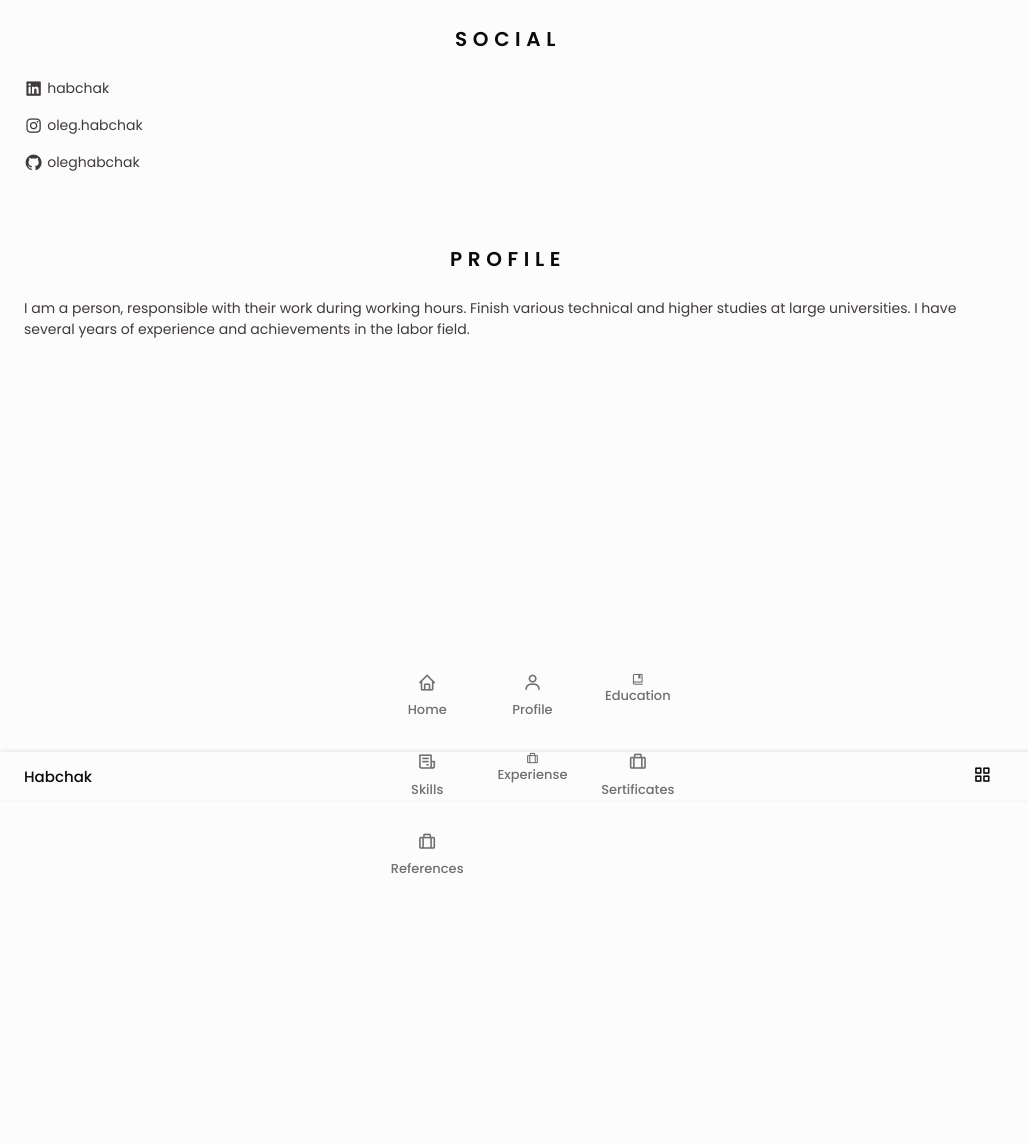
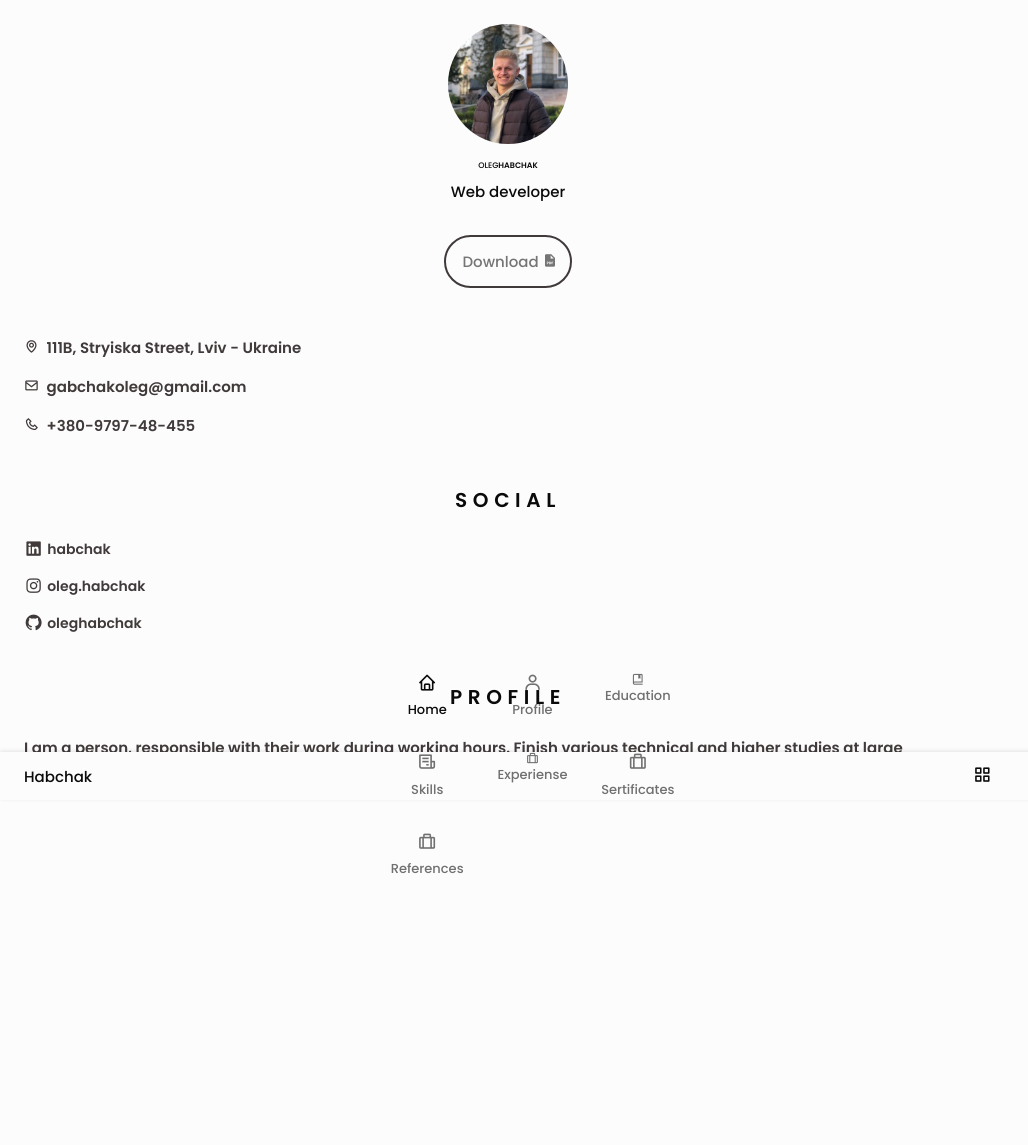
Before and after one commit to oleghabchak/Resume, a website: page index.html in a window 1280 px wide. Shown: the whole page, without its empty margins (0-1028 px from the left). Before the commit the page ends 800 px from the top, so only its background shows below. Drawn offline with nearby package versions, Linux system fonts and the light colour scheme.

```diff
--- a/css/styles.css
+++ b/css/styles.css
@@ -87,7 +87,7 @@
 }
 
 img {
-  min-width: 100%;
+  max-width: 100%;
   height: auto;
 }
 
@@ -202,6 +202,50 @@
 }
 
 /*========== HOME ==========*/
+.home{
+  position: relative;
+}
+
+.home__container{
+  gap: 3rem;
+}
+
+.home__data{
+  gap: .5rem;
+  text-align: center;
+}
+
+.home__img{
+  width: 120px;
+  height: 120px;
+  border-radius: 50%;
+  justify-self: center;
+  margin-bottom: var(--mb-1);
+
+}
+
+.home__title{
+  font-size: var(--mb-1);
+}
+
+.home__profession{
+  font-size: var(--normal-font-size);
+  margin-bottom: var(--mb-1);
+}
+
+.home__address{
+gap: 1rem;
+}
+
+.home__informatoin{
+  display: flex;
+  align-items: center;
+  font-size: var(--small-font-size);
+}
+.home__icon{
+  font-style: 1.2rem;
+  margin-right: .25rem;
+}
 
 
 /*========== SOCIAL ==========*/
@@ -224,6 +268,21 @@
 .social__icon{
   font-size: 1.2rem;
   margin-right: .25rem;
+}
+
+.home__button-movil{
+  display: inline-block;
+  border: 2px solid var(--text-color);
+  padding: 0.8rem 0.5rem 0.8rem 1rem;
+  border-radius: 5rem;
+  transition: .3s;
+  font-weight: var(--font-medium);
+  margin-top: var(--mb-3);
+}
+
+.home__button-movil:hover{
+  background-color:var(--text-color);
+  color:var(--container-color);
 }
 /*========== PROFILE ==========*/
 .profile__description{
--- a/index.html
+++ b/index.html
@@ -78,11 +78,29 @@
                 <div class="resume__left">
                     <!--========== HOME ==========-->
                     <section class="home" id="home">
+                        <div class="home__container section bd-grid">
+                            <div class="home__data bd-grid">
+                                <img src="img/-5244722889318578519_121.jpg" alt="prifile_photo" class="home__img">
 
-                        <!-- Theme change button -->
-
-
-                        <!-- Button to generate and download the pdf. Available for desktop. -->
+                                <h1 class="home__title">OLEG<b>HABCHAK</h1>
+                                <h3 class="home__profession">Web developer</h3>
+                                <!-- Button to download PDF file -->
+                                <div>
+                                    <a download="" href="resume.pdf" class="home__button-movil">Download <i class='bx bxs-file-pdf home__icon' ></i> </a>
+                                </div>
+                            </div>
+                            <div class="home__address bd-grid">
+                                <span>
+                                    <i class='bx bx-map home__icon'></i> 111B, Stryiska Street, Lviv - Ukraine
+                                </span>
+                                <span>
+                                    <i class='bx bx-envelope home__icon' ></i> gabchakoleg@gmail.com
+                                </span>
+                                <span>
+                                    <i class='bx bx-phone home__icon' ></i> +380-9797-48-455
+                                </span>
+                            </div>
+                        </div>
 
                     </section>
 
@@ -99,6 +117,7 @@
                             </a>
                             <a href="https://github.com/oleghabchak" target="_blank"class="social__link">
                                 <i class='bx bxl-github social__icon' ></i> oleghabchak
+                            </a>
                         </div>
                     </section>
 
--- a/js/main.js
+++ b/js/main.js
@@ -23,24 +23,24 @@
 
 /*==================== SCROLL SECTIONS ACTIVE LINK ====================*/
 
-const sections = document.querySelectorAll('section[id]')
+// const sections = document.querySelectorAll('section[id]')
 
-function scrollActive(){
-    const scrollY = window.pageYOffset
+// function scrollActive(){
+//     const scrollY = window.pageYOffset
 
-    sections.forEach(current =>{
-        const sectionHeight = current.offsetHeight
-        const sectionTop = current.offsetTop - 50;
-        sectionId = current.getAttribute('id')
+//     sections.forEach(current =>{
+//         const sectionHeight = current.offsetHeight
+//         const sectionTop = current.offsetTop - 50;
+//         sectionId = current.getAttribute('id')
 
-        if(scrollY > sectionTop && scrollY <= sectionTop + sectionHeight){
-            document.querySelector('.nav__menu a[href*=' + sectionId + ']').classList.add('active-link')
-        }else{
-            document.querySelector('.nav__menu a[href*=' + sectionId + ']').classList.remove('active-link')
-        }
-    })
-}
-window.addEventListener('scroll', scrollActive)
+//         if(scrollY > sectionTop && scrollY <= sectionTop + sectionHeight){
+//             document.querySelector('.nav__menu a[href*=' + sectionId + ']').classList.add('active-link')
+//         }else{
+//             document.querySelector('.nav__menu a[href*=' + sectionId + ']').classList.remove('active-link')
+//         }
+//     })
+// }
+// window.addEventListener('scroll', scrollActive)
 /*==================== SHOW SCROLL TOP ====================*/
 
 
```
Also changed, not shown: img/-5244722889318578519_121.jpg (added), img/IMG_4277.jpg (added).
